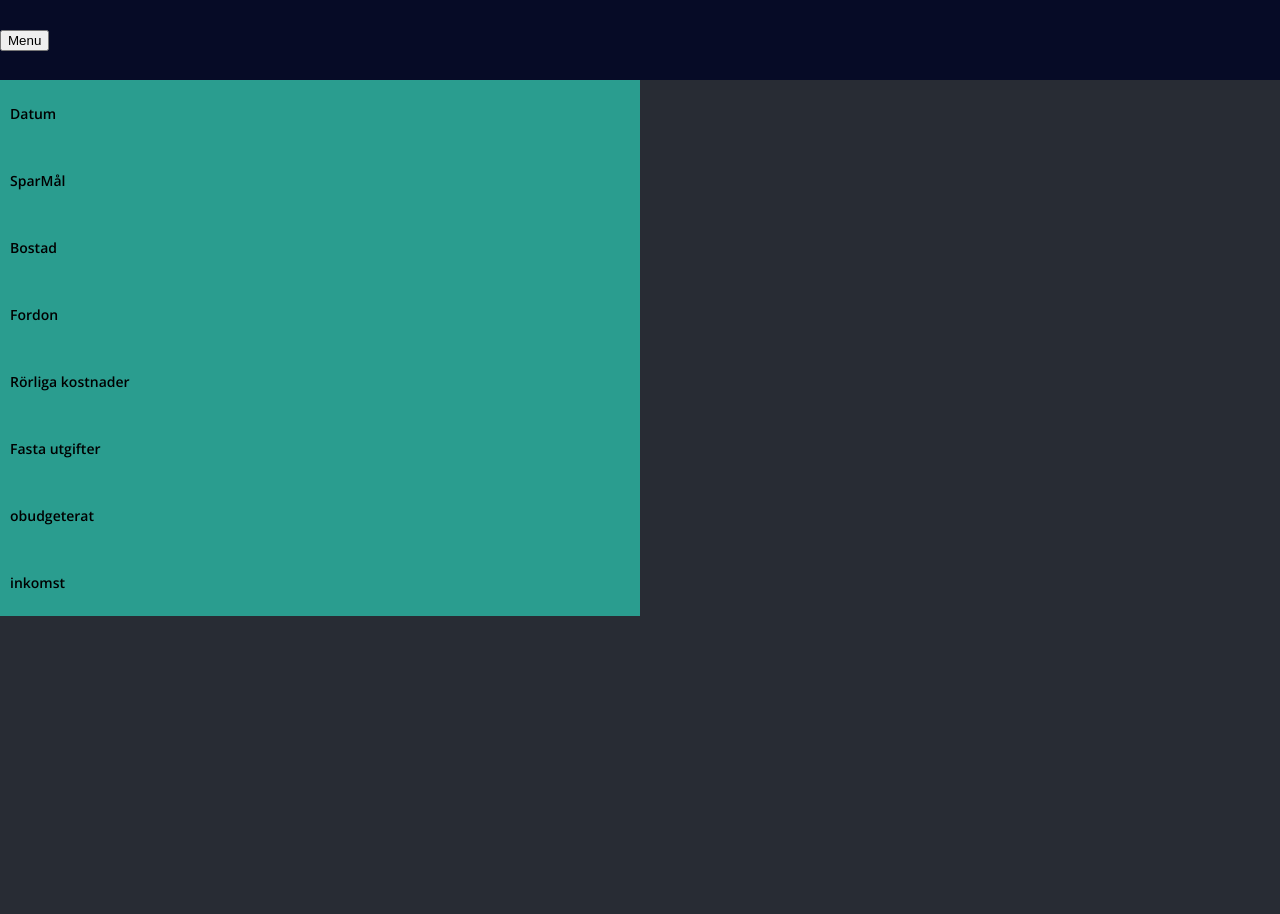
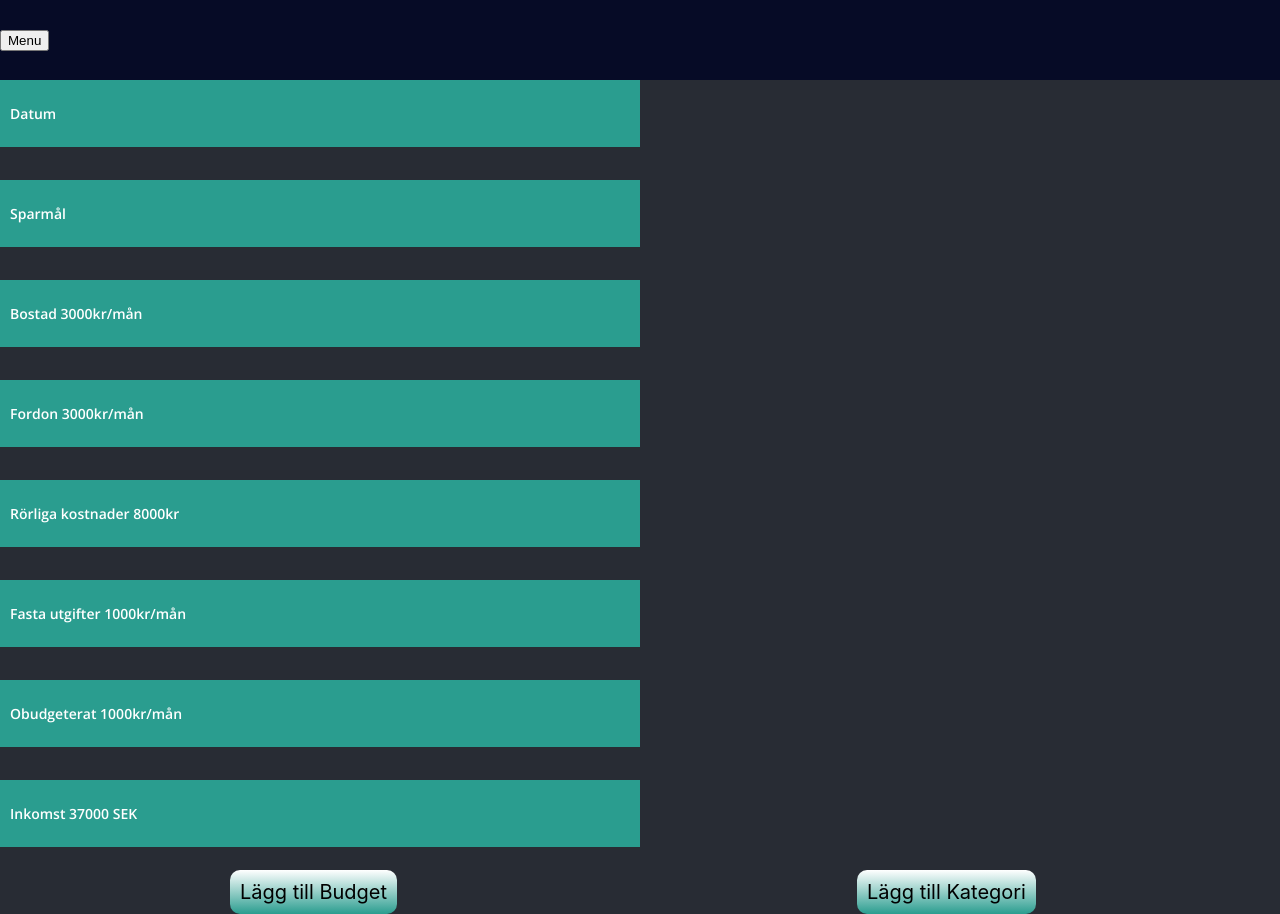
Before and after one commit to Basgrupp3Org/johannasnyareactfrontend, a React (Create React App) app: page /budget in a window 1280 px wide. Before the commit the page ends 800 px from the top, so only its background shows below. Built offline with nearby package versions, Linux system fonts and the light colour scheme.

Commit message:
carlomerbudget

```diff
--- a/src/Components/Budget/Accordion.js
+++ b/src/Components/Budget/Accordion.js
@@ -1,5 +1,5 @@
 import React, { useState, useRef } from "react";
-import chevron from "./chevron";
+
 import "./Accordion.css";
 
 function Accordion(props) {
@@ -23,19 +23,43 @@ function Accordion(props) {
         <div className="accordion__section">
             <button className={`accordion ${setActive}`} onClick={toggleAccordion}>
                 <p className="accordion__title">{props.title}</p>
-                <cnhevron className={`${setRotate}`} width={10} fill={"#777"} />
+
             </button>
+
             <div
                 ref={content}
                 style={{ maxHeight: `${setHeight}` }}
                 className="accordion__content"
+
+
+
             >
+
+
+
+
+
                 <div
                     className="accordion__text"
+
                     dangerouslySetInnerHTML={{ __html: props.content }}
+
                 />
+
+                <button> hej </button>
+
+
+
+
+
+
+
+
+
             </div>
-        </div>
+        </div >
+
+
     );
 }
 
--- a/src/Components/Budget/BudgetPage.css
+++ b/src/Components/Budget/BudgetPage.css
@@ -6,6 +6,7 @@
     display: flex;
     flex-direction: column;
     width: 50%;
+    height: 100px;
 
 }
 
@@ -13,7 +14,7 @@
 
 .accordion {
     background-color: #2A9D8F;
-    color:black;
+    color:#fff;
     cursor: pointer;
     padding: 10px;
     display: flex;
@@ -24,10 +25,12 @@
 }
 
 
-.accordion:hover,
+/* .accordion:hover,
 .accordion.active {
-    background-color: #8bb9b4 ;
-}
+    background-color: #2A9D8F ;
+     height: 30px;
+    padding: 10px;
+} */
 
 
  .accordion__title {
@@ -48,9 +51,10 @@
 
 .accordion__content {
 
-    background-color: #2A9D8F;
+    background-color: white;
     overflow: hidden;
     transition: max-height 0.6s ease;
+    border: black;
 
 }
 
@@ -59,4 +63,72 @@
     font-weight: 400;
     font-size: 14px;
     padding: 14px;
-}
+ }
+ /* .lowerpart {
+   display: block;
+   margin: 50px auto;
+   width: 40%;
+   padding: 25px;
+
+
+
+
+
+} */
+
+
+/* .lowerrightpart{
+    display: block;
+    margin: 50px auto;
+    width: 15%;
+    height: 50%;
+} */
+
+
+/*.buttons {
+    padding: 50px 100px;
+    overflow: hidden; /* for clearfix */
+
+   .btn1, .btn2 {
+     color: black;
+     font-size: 20px;
+     padding: 10px;
+     border-radius: 10px;
+     margin: 230px;
+     position: static;
+     background: linear-gradient(#fff, #2a9d8f);
+
+
+   }
+   /* .btn1 {
+    width: 150px;
+    height: 30px;
+    border-radius: 25px;
+    background: linear-gradient(#fff, #2a9d8f);
+    font-size: 20px;
+    color: black;
+    margin: 5px;
+    padding: 25px;
+
+    margin-left: 750px;
+
+     */
+
+
+   /* }
+   .btn2 {
+    width: 150px;
+    height: 30px;
+    border-radius: 25px;
+    background: linear-gradient(#fff, #2a9d8f);
+    font-size: 20px;
+    color: black;
+    margin: 5px;
+    padding: 25px;
+    margin-left: 350px;
+
+
+
+
+   }
+ */
--- a/src/Components/Budget/BudgetPage.js
+++ b/src/Components/Budget/BudgetPage.js
@@ -10,35 +10,55 @@ function BudgetPage() {
         <div>
             <Accordion
                 title="Datum"
-                content="16-06-2021" />
+                content="16-06-2021"
+            />
 
             <Accordion
-                title="SparMål"
+                title="Sparmål"
                 content="lägg till "
+
 
             />
 
 
 
             <Accordion
-                title="Bostad"
-                content="100" />
+                title="Bostad      3000kr/mån"
+                content="3000:- Bosta" />
+
             <Accordion
-                title="Fordon"
-                content="1000" />
+                title="Fordon      3000kr/mån"
+                content="1000:-    Vovlo/Rejmes" />
+
             <Accordion
-                title="Rörliga kostnader"
-                content="500" />
+                title="Rörliga kostnader    8000kr"
+                content="500:-    SF Bio" />
+
             <Accordion
-                title="Fasta utgifter"
-                content="100" />
+                title="Fasta utgifter     1000kr/mån"
+                content="1000:-        CSN-Lån" />
+
             <Accordion
-                title="obudgeterat"
-                content="1000" />
+                title="Obudgeterat   1000kr/mån"
+                content="1000:-  Cykelaffär" />
+
             <Accordion
-                title="inkomst"
-                content="1000"
+                title="Inkomst   37000 SEK"
+                content="37000:-   Lön"
             />
+
+
+            <div clas="buttons">
+                <a class="btn1" >Lägg till Budget</a>
+                <a class="btn2">Lägg till Kategori</a>
+            </div>
+
+
+
+
+
+
+
 
 
 
--- a/src/Components/Budget/chevron.js
+++ /dev/null
@@ -1,50 +0,0 @@
-// import React from 'react'
-
-// function Chevron(props) {
-//     return (
-//         <svg aria-hidden="true"
-//             focusable="false"
-
-//             data-prefix="fas"
-
-//             data-icon="chevron-right"
-
-//             class="svg-inline--fa fa-chevron-right fa-w-10"
-
-//             role="img"
-
-//             // xmlns="http://www.w3.org/2000/svg"
-
-//             viewBox="0 0 320 512">
-
-//             <path fill="currentColor"
-//                 d="M285.476 272.971L91.132 467.314c-9.373 9.373-24.569 9.373-33.941 0l-22.667-22.667c-9.357-9.357-9.375-24.522-.04-33.901L188.505 256 34.484 101.255c-9.335-9.379-9.317-24.544.04-33.901l22.667-22.667c9.373-9.373 24.569-9.373 33.941 0L285.475 239.03c9.373 9.372 9.373 24.568.001 33.941z">
-//             </path>
-
-//         </svg>
-//     )
-// }
-
-
-
-// export default Chevron;
-import React from "react";
-
-function chevron(props) {
-
-    return (
-        <svg
-            className={props.className}
-            height={props.height}
-            width={props.width}
-            viewBox="0 0 266 438"
-            xmlns="http://www.w3.org/2000/svg"
-        >
-            <path
-                d="m258.476 235.971-194.344 194.343c-9.373 9.373-24.569 9.373-33.941 0l-22.667-22.667c-9.357-9.357-9.375-24.522-.04-33.901l154.021-154.746-154.021-154.745c-9.335-9.379-9.317-24.544.04-33.901l22.667-22.667c9.373-9.373 24.569-9.373 33.941 0l194.343 194.343c9.373 9.372 9.373 24.568.001 33.941z"
-                fill={props.fill}
-            />
-        </svg>
-    );
-}
-export default chevron;
```
Also changed, not shown: src/Components/Budget/CreateBudgetModal.css (deleted, +0 -13 lines), src/Components/Budget/CreateBudgetModal.js (deleted, +0 -89 lines), src/Components/Budget/Accordion.css (line endings or trailing spaces), src/Components/Budget/CreateCategoryModal.css (deleted), src/Components/Budget/CreateCategoryModal.js (deleted).
